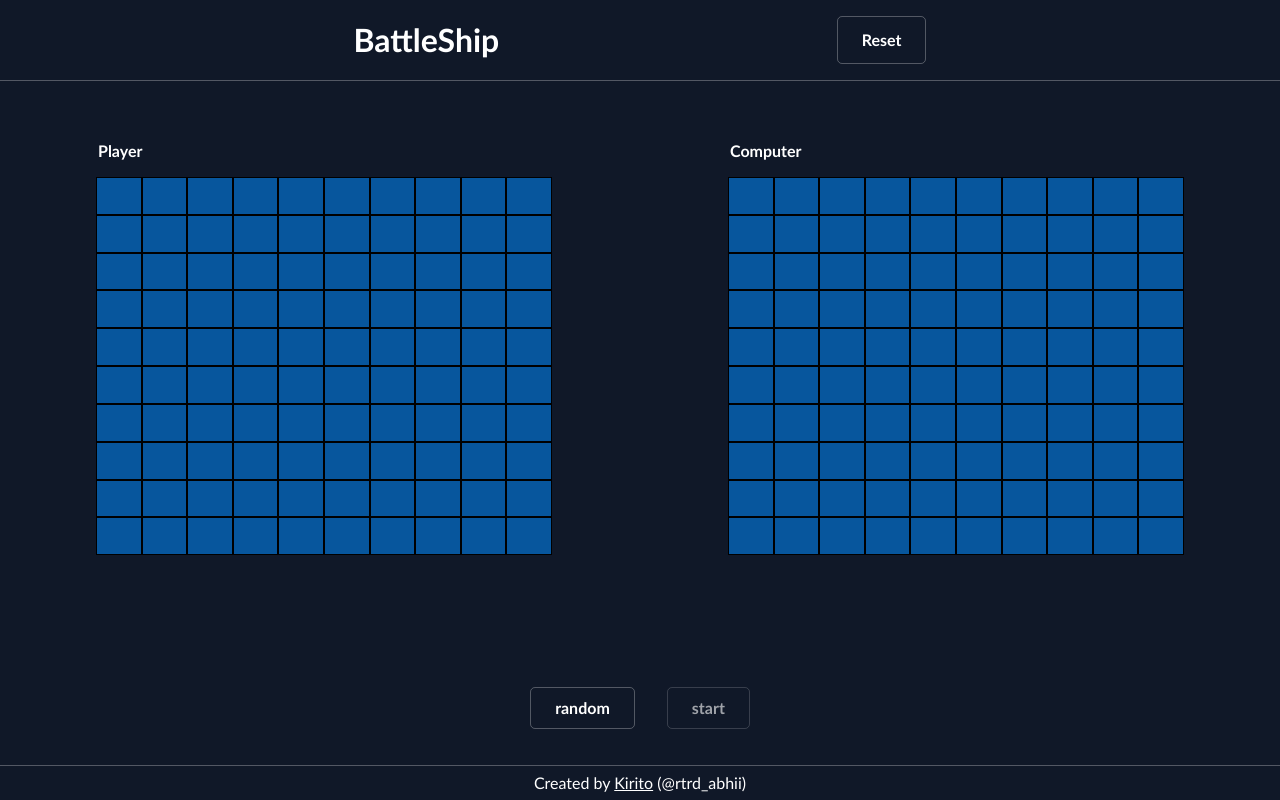
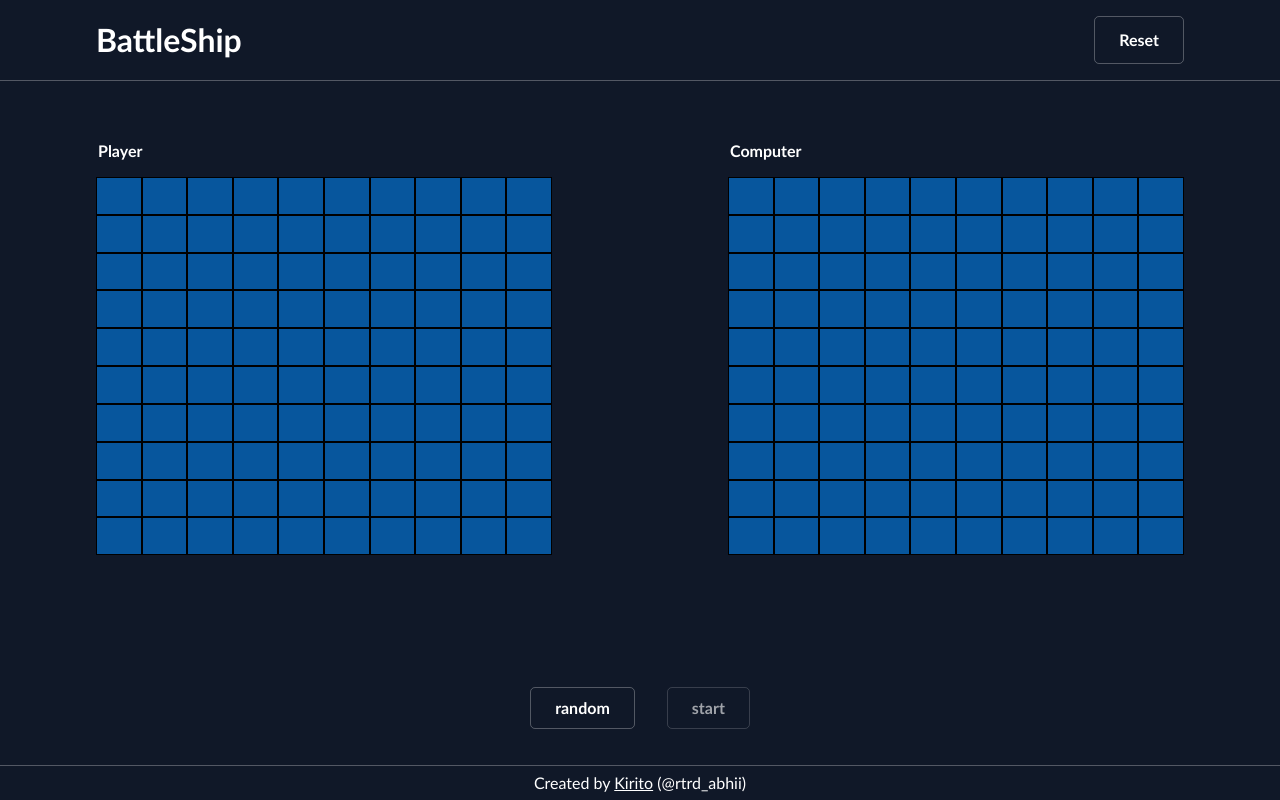
Before and after one commit to Kirito-exe/Battleship, a website built with webpack: page src/template.html in a window 1280 px wide. Built offline with nearby package versions, Linux system fonts and the light colour scheme.

Commit message:
minor fixes

```diff
--- a/src/modules/gameController.js
+++ b/src/modules/gameController.js
@@ -25,7 +25,7 @@ export function gameController() {
   createBoard(comp);
   let active = p1;
   let inactive = comp;
-  function playRound() {
+  async function playRound() {
     if (winningCondition(comp)) {
       winningDialog(p1);
       disableBoard(active);
--- a/src/style.css
+++ b/src/style.css
@@ -9,9 +9,9 @@ body {
 }
 .header {
   display: flex;
-  justify-content: space-evenly;
+  justify-content: space-between;
   border-bottom: 0.3px solid rgba(255, 255, 255, 0.279);
-  padding: 1em;
+  padding: 1em 6em;
   background-color: #101828;
   color: white;
 }
```
